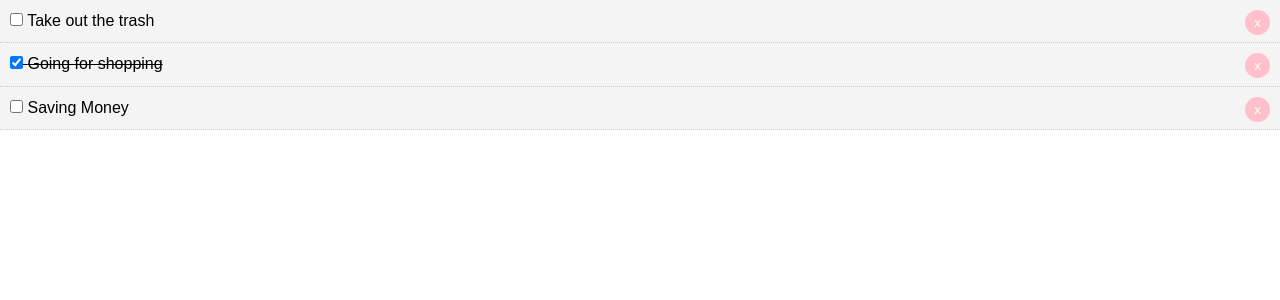
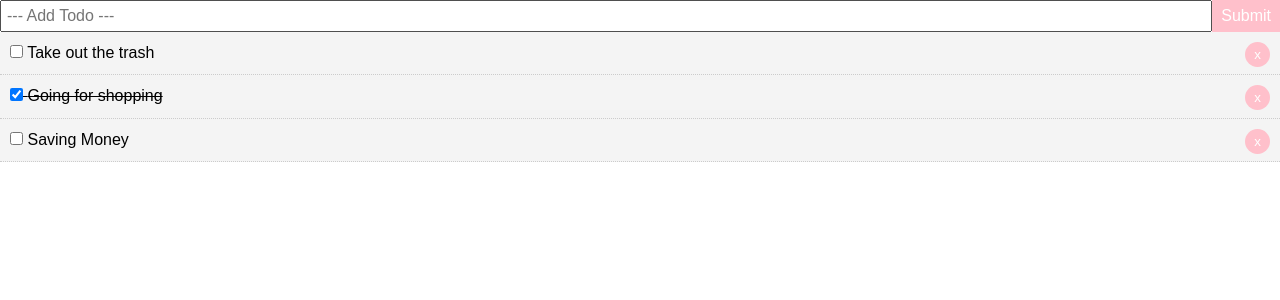
Before and after one commit to belandrio/TodoApp-Redux, a React (Create React App) app: page / in a window 1280 px wide. Shown: the top 300 px of the page. Built offline with nearby package versions, Linux system fonts and the light colour scheme.

Commit message:
AddTodo with hard-coded id

```diff
--- a/src/App.css
+++ b/src/App.css
@@ -13,3 +13,9 @@
   color: #333;
   text-decoration: none;
 }
+::placeholder {
+ font-size: 16px
+}
+input, textarea{
+  font-size: 16px
+}
--- a/src/App.js
+++ b/src/App.js
@@ -1,6 +1,7 @@
 import React, { Component } from 'react';
 import './App.css';
 import Todos from "./component/Todos";
+import AddTodo from "./component/AddTodo"
 
 class App extends Component {
   state = {
@@ -37,12 +38,21 @@
           })
       };
 
+      addTodo = (title) => {
+        const newTodo = {
+        id:4,
+        title,
+        completed: false
+          };
+        this.setState({ todos: [...this.state.todos, newTodo] });
+          };
 
 
 
   render() {
     return (
       <div className="App">
+        <AddTodo addTodo={this.addTodo}/>
          <Todos todos={this.state.todos} markComplete={this.markComplete} deleteTodo={this.deleteTodo}/>
       </div>
     );
--- /dev/null
+++ b/src/component/AddTodo.js
@@ -0,0 +1,46 @@
+import React, { Component } from 'react';
+
+export class AddTodo extends Component {
+    state = {
+        title: ''
+      }
+      Submit = (e) => {
+        e.preventDefault();
+        this.props.addTodo(this.state.title);
+        this.setState({ title: ' ' });
+      }
+
+  render() {
+    return (
+      <form onSubmit={this.Submit}style={{ display: 'flex' }}>
+        <input
+          type="text"
+          name="title"
+          style={{ flex: '1', padding: '5px' }}
+          placeholder="--- Add Todo ---"
+          value={this.state.title}
+          onChange={(e) => this.setState({ [e.target.name]: e.target.value })}
+        />
+        <input
+          type="submit"
+          value="Submit"
+          className="btn"
+          style={btnStyle}
+        />
+      </form>
+    )
+  }
+}
+
+const btnStyle = {
+    background: '#ffc0cb',
+    color: '#fff',
+    border: 'none',
+    padding: '5px 9px',
+    cursor: 'pointer',
+    fontSize: '16px',
+    float: 'right'
+  }
+
+
+export default AddTodo
```
